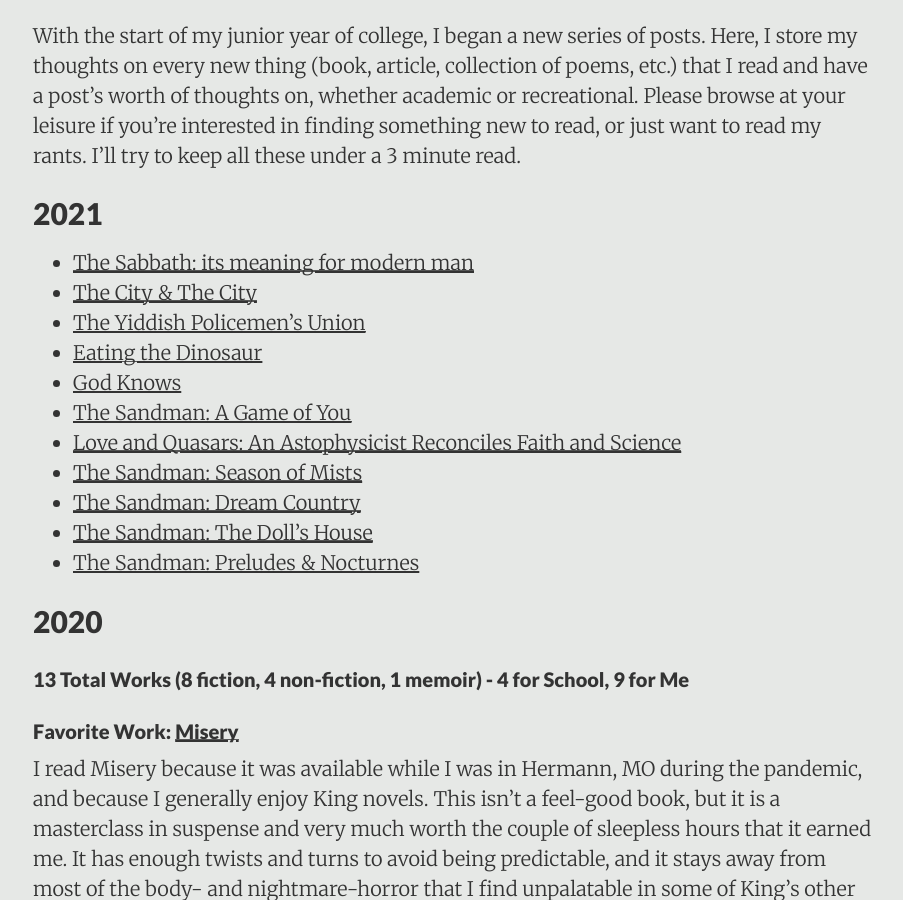
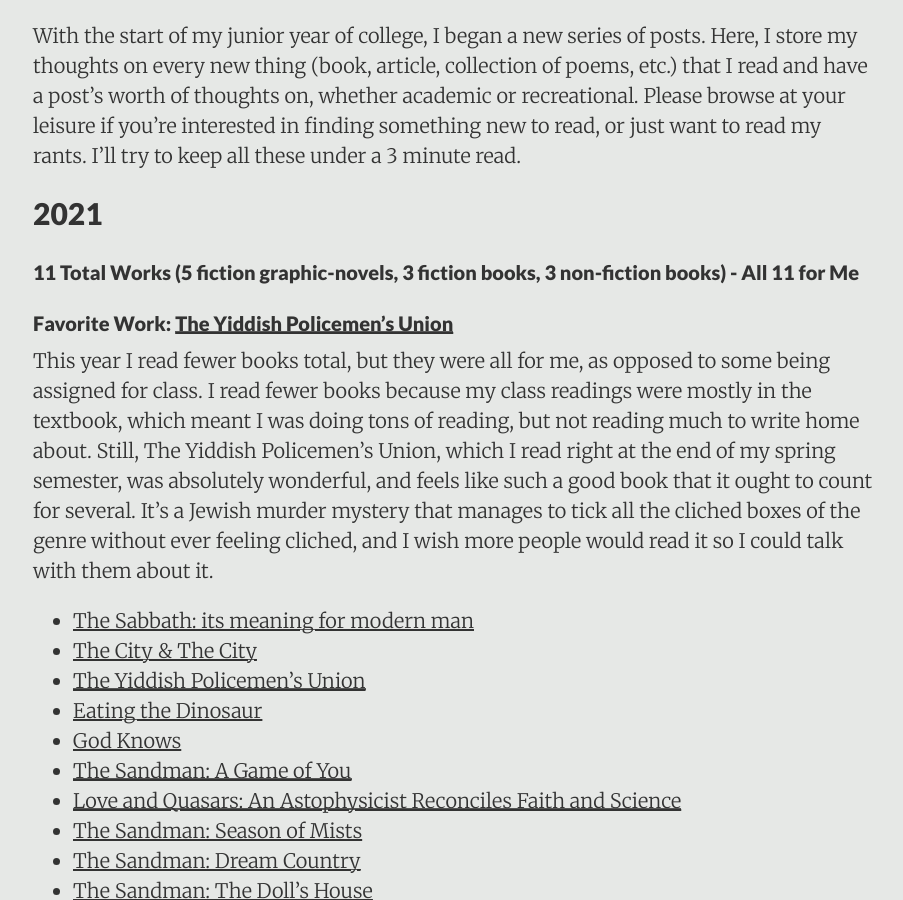
Before and after one commit to DestinyRoseMurphy/DestinyRoseMurphy.github.io, a Jekyll site: the page built from _posts/2017-08-21-Things-I've-Read.md, in a window 1280 px wide and 900 px high, scrolled down 362 px. Shown: the whole window, without its empty margins (187-1090 px from the left). Built offline with Jekyll 4.4.1, drawn with Linux system fonts in a browser that asks for light colours.

Commit message:
Summarized for the year

```diff
--- a/_posts/2017-08-21-Things-I've-Read.md
+++ b/_posts/2017-08-21-Things-I've-Read.md
@@ -26,6 +26,12 @@ summary: "With the start of my junior year I'm beginning a new series of posts.
 With the start of my junior year of college, I began a new series of posts. Here, I store my thoughts on every new thing (book, article, collection of poems, etc.) that I read and have a post's worth of thoughts on, whether academic or recreational. Please browse at your leisure if you're interested in finding something new to read, or just want to read my rants. I'll try to keep all these under a 3 minute read.
 
 ## 2021
+
+#### 11 Total Works (5 fiction graphic-novels, 3 fiction books, 3 non-fiction books) - All 11 for Me
+
+#### Favorite Work: [The Yiddish Policemen's Union](/details/2021-04-12-Yiddish-Police)
+
+This year I read fewer books total, but they were all for me, as opposed to some being assigned for class. I read fewer books because my class readings were mostly in the textbook, which meant I was doing tons of reading, but not reading much to write home about. Still, The Yiddish Policemen's Union, which I read right at the end of my spring semester, was absolutely wonderful, and feels like such a good book that it ought to count for several. It's a Jewish murder mystery that manages to tick all the cliched boxes of the genre without ever feeling cliched, and I wish more people would read it so I could talk with them about it.
 
 - [The Sabbath: its meaning for modern man](/details/2021-09-16-Sabbath)
 - [The City & The City](/details/2021-07-20-City-and-City)
```
